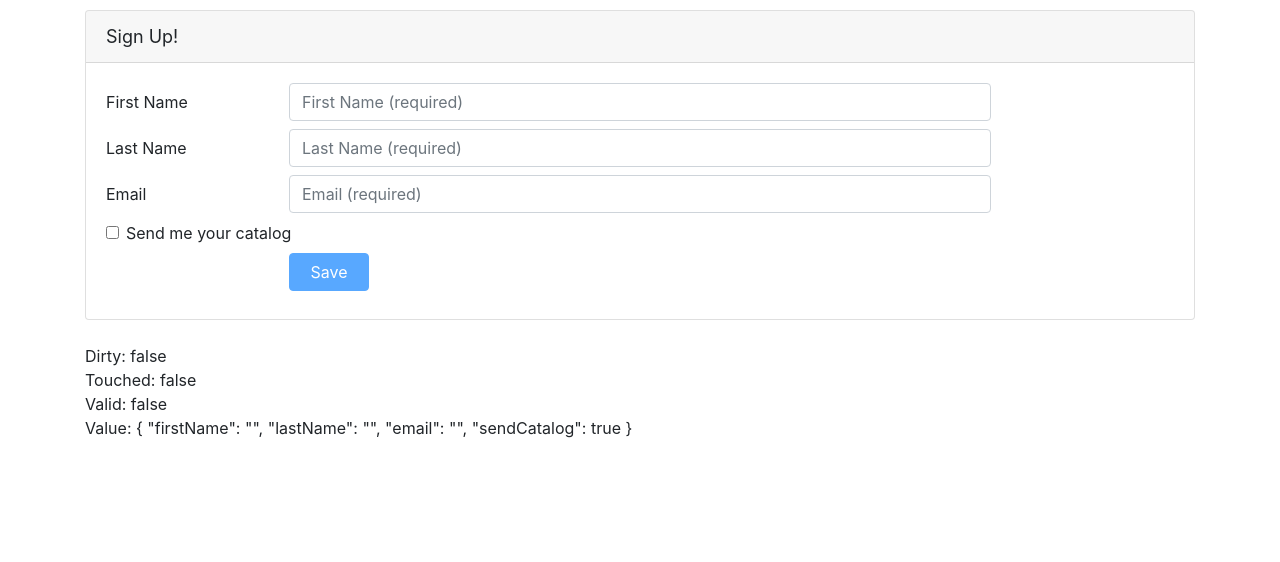
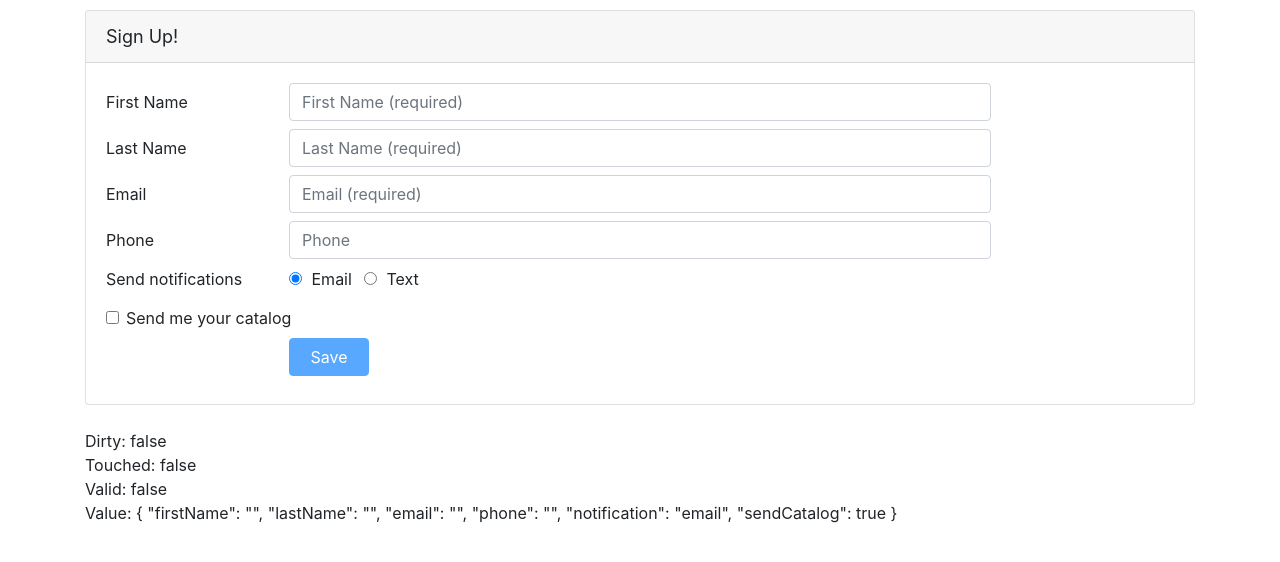
Before and after one commit to Mondored/best-practices, an Angular app in the folder Angular-ReactiveForms/Demo/: page / in a window 1280 px wide. Shown: the top 562 px of the page. Built offline with nearby package versions, Linux system fonts and the light colour scheme.

Commit message:
Adjusting Validation rules

```diff
--- a/Angular-ReactiveForms/Demo/src/app/customers/customer.component.html
+++ b/Angular-ReactiveForms/Demo/src/app/customers/customer.component.html
@@ -68,6 +68,48 @@
               Please enter a valid email address.
             </span>
           </span>
+        </div>
+      </div>
+
+      <div class="form-group row mb-2">
+        <label class="col-md-2 col-form-label"
+               for="phoneId">Phone</label>
+        <div class="col-md-8">
+          <input class="form-control"
+                 id="phoneId"
+                 type="tel"
+                 placeholder="Phone"
+                 formControlName="phone"
+                 [ngClass]="{'is-invalid': !customerForm.get('phone').valid }" />
+          <span class="invalid-feedback">
+            <span *ngIf="customerForm.get('phone').errors?.required">
+              Please enter your phone number.
+            </span>
+          </span>
+        </div>
+      </div>
+
+      <div class="form-group row mb-2">
+        <label class="col-md-2 col-form-label pt-0">Send notifications</label>
+        <div class="col-md-8">
+          <div class="form-check form-check-inline">
+            <label class="form-check-label">
+              <input class="form-check-input"
+                type="radio"
+                value="email"
+                formControlName="notification"
+                (click)="setNotification('email')"> Email
+            </label>
+          </div>
+          <div class="form-check form-check-inline">
+            <label class="form-check-label">
+              <input class="form-check-input"
+                type="radio"
+                value="text"
+                formControlName="notification"
+                (click)="setNotification('text')"> Text
+            </label>
+          </div>
         </div>
       </div>
 
--- a/Angular-ReactiveForms/Demo/src/app/customers/customer.component.ts
+++ b/Angular-ReactiveForms/Demo/src/app/customers/customer.component.ts
@@ -18,6 +18,8 @@
       firstName: ['', [ Validators.required, Validators.maxLength(3) ] ],
       lastName: ['', [ Validators.required, Validators.maxLength(50) ] ],
       email: ['', [ Validators.required, Validators.email ] ],
+      phone: '',
+      notification: 'email',
       sendCatalog: true
     });
 
@@ -33,4 +35,14 @@
     console.log(this.customerForm);
     console.log('Saved: ' + JSON.stringify(this.customerForm.value));
   }
+
+  setNotification(notifyVia: string): void {
+    const phoneControl = this.customerForm.get('phone');
+    if (notifyVia === 'text'){
+      phoneControl.setValidators(Validators.required);
+    } else {
+      phoneControl.clearValidators();
+    }
+    phoneControl.updateValueAndValidity();
+  }
 }
```
